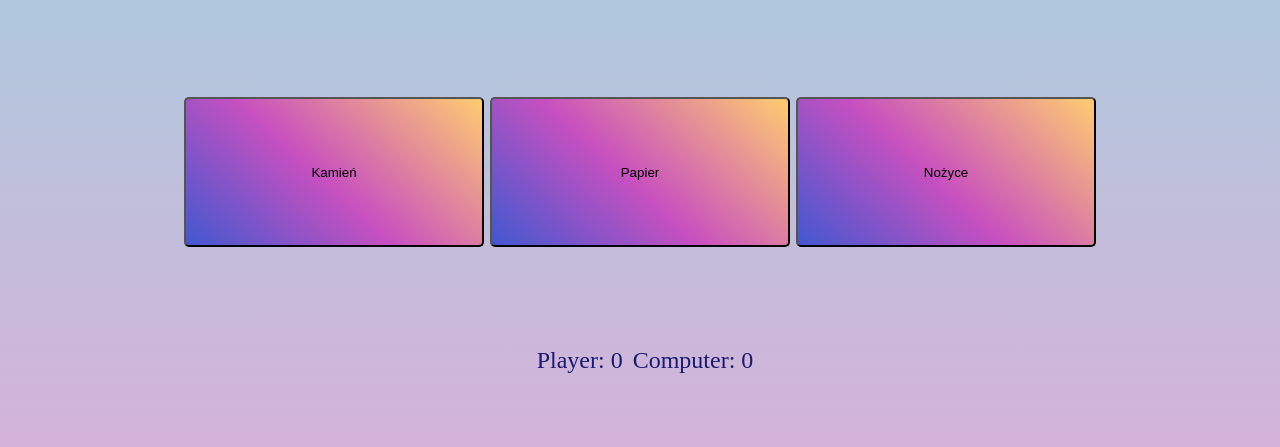
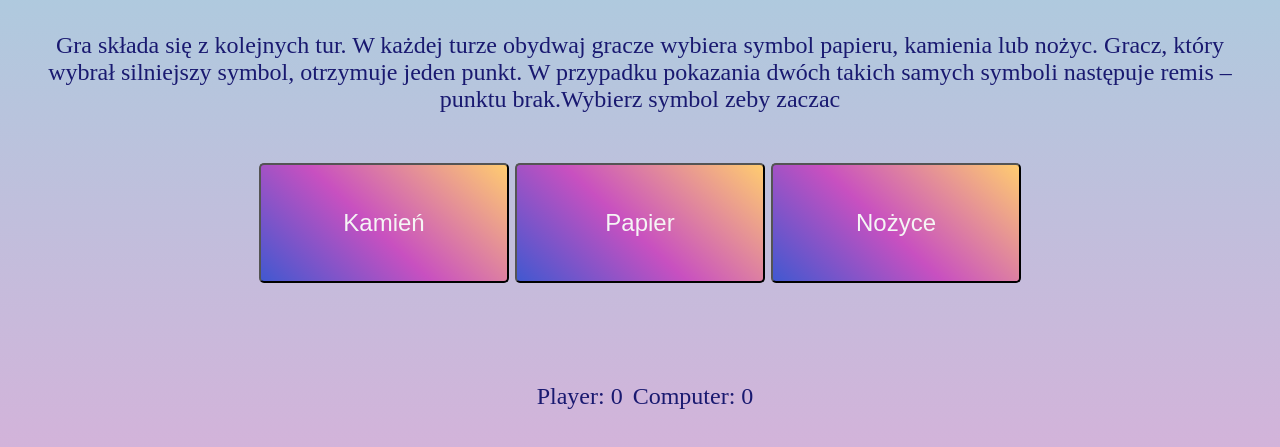
Before and after one commit to AndrejRaven/javascript-prework, a website: page index.html in a window 1280 px wide. Shown: the part 307-754 px from the top of the page. Drawn offline with Linux system fonts and the light colour scheme.

Commit message:
change button add description

```diff
--- a/index.html
+++ b/index.html
@@ -10,7 +10,7 @@
 		<div class="header">
 			<h1>Papier Kamień Nożyce</h1>
 		</div>
-		<div id="messages"></div>
+		<div id="messages">Gra składa się z kolejnych tur. W każdej turze obydwaj gracze wybiera symbol papieru, kamienia lub nożyc. Gracz, który wybrał silniejszy symbol, otrzymuje jeden punkt. W przypadku pokazania dwóch takich samych symboli następuje remis – punktu brak.Wybierz symbol zeby zaczac</div>
 		<div id="buttons">
 			<button id="button-rock">Kamień</button>
 			<button id="button-paper">Papier</button>
--- a/sass/style.scss
+++ b/sass/style.scss
@@ -5,6 +5,7 @@
     justify-content: center;
     align-items: center;
     height: 100vh;
+    padding: 10px 40px;
 }
 
 .container div {
@@ -21,12 +22,13 @@
 }
 
 button {
-    width: 300px;
-    height: 150px;
+    width: 250px;
+    height: 120px;
     border-radius: 5px;
     background-color: #4158D0;
     background-image: linear-gradient(43deg, #4158D0 0%, #C850C0 46%, #FFCC70 100%);
-
+    font-size: 24px;
+    color: whitesmoke;
 }
 
 body {
```
Also changed, not shown: css/style.css, 1 other file.
